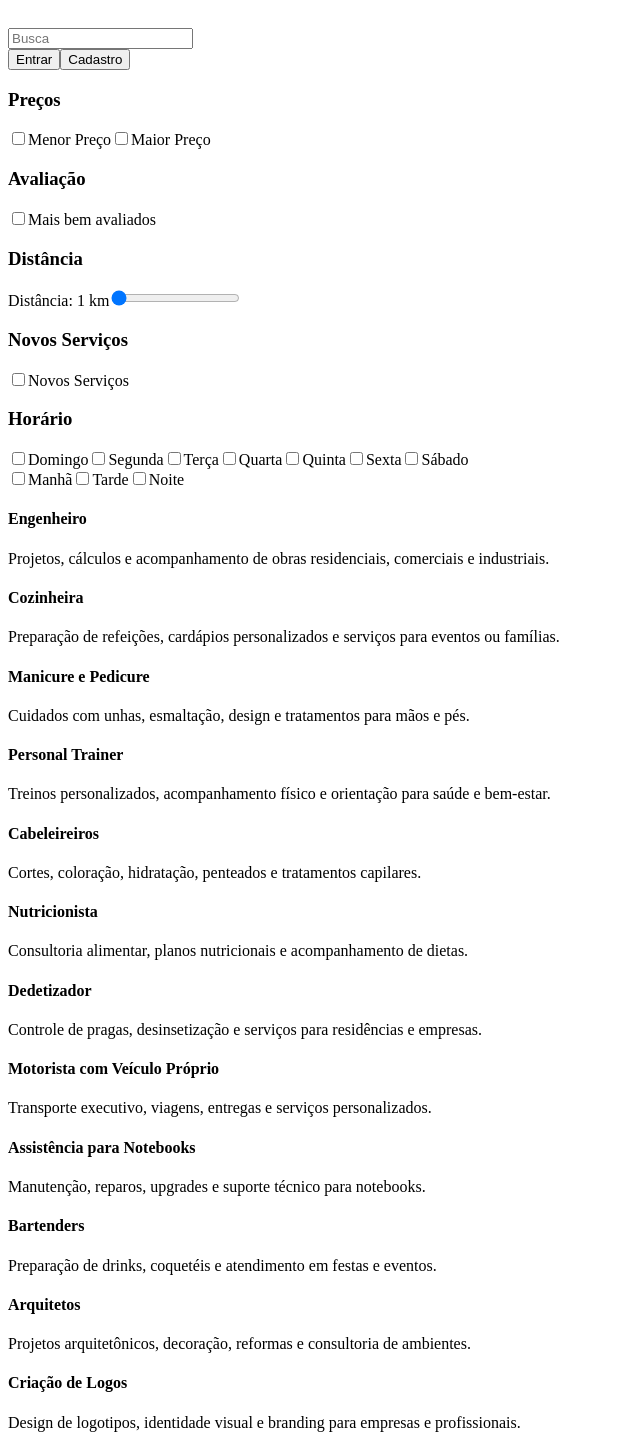
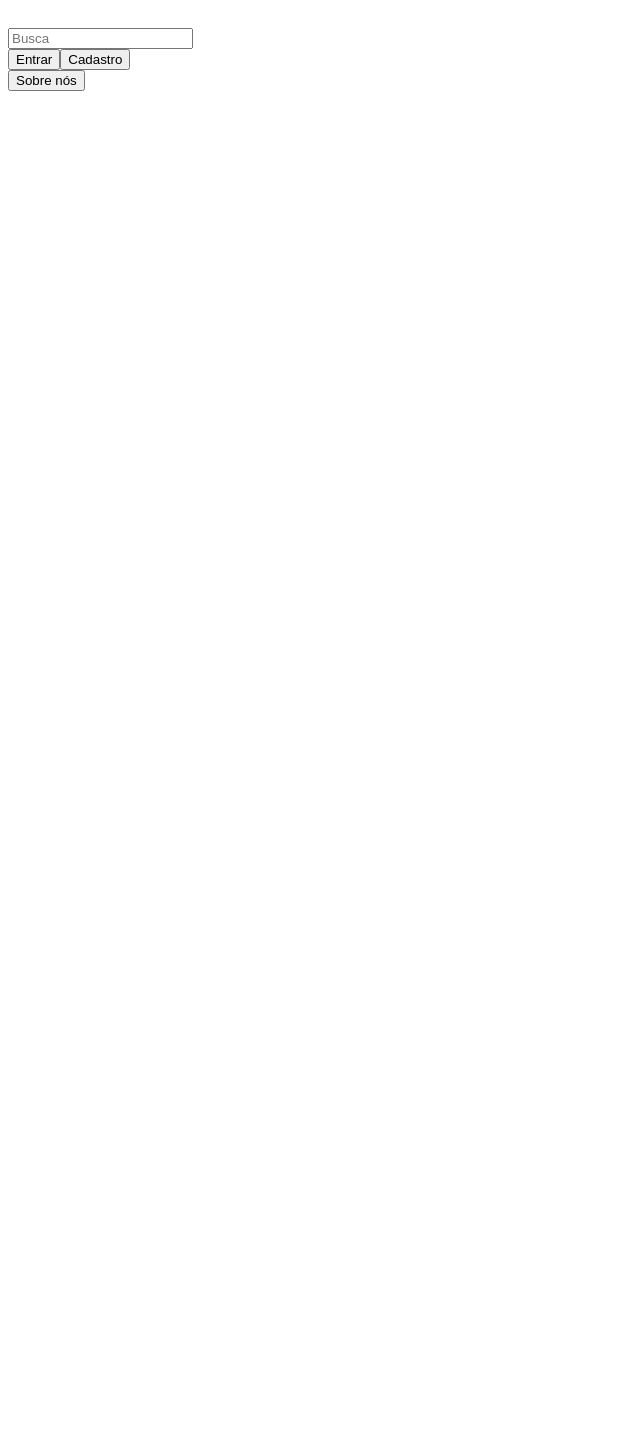
Before and after one commit to Rafalvs/GEMONA-PROJECT, a React (Vite) app in the folder Gemona-Prototype/: page /services in a window 1280 px wide. Shown: the part 240-1686 px from the top of the page, without its empty margins (0-640 px from the left). After the commit the page ends 800 px from the top, so only its background shows below. Built offline with nearby package versions, Linux system fonts and the light colour scheme.

Commit message:
Arrumando a bagunça

```diff
--- a/Gemona-Prototype/src/components/layout/Header.jsx
+++ b/Gemona-Prototype/src/components/layout/Header.jsx
@@ -1,4 +1,6 @@
 import { Link, useNavigate, useLocation } from 'react-router-dom';
+
+import Button from '../ui/Button';
 
 import logo from '../../assets/logo.png';
 
@@ -26,8 +28,8 @@ export default function Header() {
         </div>
         <div className="header-right">
             <>
-              <Link to="/login"><button>Entrar</button></Link>
-              <Link to="/register"><button>Cadastro</button></Link>
+              <Link to="/login"><Button>Entrar</Button></Link>
+              <Link to="/register"><Button>Cadastro</Button></Link>
             </>
         </div>
       </header>
--- /dev/null
+++ b/Gemona-Prototype/src/components/layout/Layout.jsx
@@ -0,0 +1,14 @@
+import Header from './Header';
+import Footer from './Footer';
+
+export default function Layout({ children, showFooter = true }) {
+  return (
+    <>
+      <Header />
+      <main>
+        {children}
+      </main>
+      {showFooter && <Footer />}
+    </>
+  );
+}
--- /dev/null
+++ b/Gemona-Prototype/src/components/ui/Button.jsx
@@ -0,0 +1,18 @@
+export default function Button({
+  children,
+  variant = 'primary',
+  type = 'button',
+  onClick,
+  ...props
+}) {
+  return (
+    <button
+      type={type}
+      onClick={onClick}
+      className={`btn btn--${variant}`}
+      {...props}
+    >
+      {children}
+    </button>
+  );
+}
--- a/Gemona-Prototype/src/pages/Checkout.jsx
+++ b/Gemona-Prototype/src/pages/Checkout.jsx
@@ -1,14 +1,11 @@
-import Header from "../components/layout/Header"
-import Footer from "../components/layout/Footer"
+import Layout from "../components/layout/Layout";
 
 export default function Checkout(){
     return(
-        <>
-            <Header />
-                <main>
-                    <h2>Checkout</h2>
-                </main>
-            <Footer />
-        </>
+        <Layout>
+            <main>
+                <h2>Checkout</h2>
+            </main>
+        </Layout>
     )
 }
--- a/Gemona-Prototype/src/pages/Services.jsx
+++ b/Gemona-Prototype/src/pages/Services.jsx
@@ -1,128 +1,12 @@
-import Header from "../components/layout/Header";
-import Footer from "../components/layout/Footer";
+import Layout from "../components/layout/Layout";
 import { useState } from "react";
 
 export default function Services(){
     const [distance, setDistance] = useState(1);
     return(
-        <>
-            <Header />
+        <Layout>
             <main className="services-layout">
-                <aside className="filters">
-                    <section className="filter-section">
-                        <h3>Preços</h3>
-                        <div>
-                            <input type="checkbox" id="menor-preco" />
-                            <label htmlFor="menor-preco">Menor Preço</label>
-                            <input type="checkbox" id="maior-preco" className="ml-1" />
-                            <label htmlFor="maior-preco" className="ml-1">Maior Preço</label>
-                        </div>
-                    </section>
-
-                    <section className="filter-section">
-                        <h3>Avaliação</h3>
-                        <div>
-                            <input type="checkbox" id="mais-avaliados" />
-                            <label htmlFor="mais-avaliados">Mais bem avaliados</label>
-                        </div>
-                    </section>
-
-                    <section className="filter-section">
-                        <h3>Distância</h3>
-                        <div>
-                            <span>Distância: {distance} km</span>
-                            <input type="range" min={1} max={20} value={distance} onChange={e => setDistance(e.target.value)} className="ml-1" />
-                        </div>
-                    </section>
-
-                    <section className="filter-section">
-                        <h3>Novos Serviços</h3>
-                        <div>
-                            <input type="checkbox" id="novos-servicos" />
-                            <label htmlFor="novos-servicos">Novos Serviços</label>
-                        </div>
-                    </section>
-
-                    <section className="filter-section">
-                        <h3>Horário</h3>
-                        <div className="weekdays">
-                            <input type="checkbox" id="domingo" />
-                            <label htmlFor="domingo">Domingo</label>
-                            <input type="checkbox" id="segunda" className="ml-05" />
-                            <label htmlFor="segunda" className="ml-05">Segunda</label>
-                            <input type="checkbox" id="terca" className="ml-05" />
-                            <label htmlFor="terca" className="ml-05">Terça</label>
-                            <input type="checkbox" id="quarta" className="ml-05" />
-                            <label htmlFor="quarta" className="ml-05">Quarta</label>
-                            <input type="checkbox" id="quinta" className="ml-05" />
-                            <label htmlFor="quinta" className="ml-05">Quinta</label>
-                            <input type="checkbox" id="sexta" className="ml-05" />
-                            <label htmlFor="sexta" className="ml-05">Sexta</label>
-                            <input type="checkbox" id="sabado" className="ml-05" />
-                            <label htmlFor="sabado" className="ml-05">Sábado</label>
-                        </div>
-                        <div className="shifts">
-                            <input type="checkbox" id="manha" />
-                            <label htmlFor="manha">Manhã</label>
-                            <input type="checkbox" id="tarde" className="ml-05" />
-                            <label htmlFor="tarde" className="ml-05">Tarde</label>
-                            <input type="checkbox" id="noite" className="ml-05" />
-                            <label htmlFor="noite" className="ml-05">Noite</label>
-                        </div>
-                    </section>
-                </aside>
-                <section className="services-grid">
-                    <div className="service-box">
-                        <h4>Engenheiro</h4>
-                        <p>Projetos, cálculos e acompanhamento de obras residenciais, comerciais e industriais.</p>
-                    </div>
-                    <div className="service-box">
-                        <h4>Cozinheira</h4>
-                        <p>Preparação de refeições, cardápios personalizados e serviços para eventos ou famílias.</p>
-                    </div>
-                    <div className="service-box">
-                        <h4>Manicure e Pedicure</h4>
-                        <p>Cuidados com unhas, esmaltação, design e tratamentos para mãos e pés.</p>
-                    </div>
-                    <div className="service-box">
-                        <h4>Personal Trainer</h4>
-                        <p>Treinos personalizados, acompanhamento físico e orientação para saúde e bem-estar.</p>
-                    </div>
-                    <div className="service-box">
-                        <h4>Cabeleireiros</h4>
-                        <p>Cortes, coloração, hidratação, penteados e tratamentos capilares.</p>
-                    </div>
-                    <div className="service-box">
-                        <h4>Nutricionista</h4>
-                        <p>Consultoria alimentar, planos nutricionais e acompanhamento de dietas.</p>
-                    </div>
-                    <div className="service-box">
-                        <h4>Dedetizador</h4>
-                        <p>Controle de pragas, desinsetização e serviços para residências e empresas.</p>
-                    </div>
-                    <div className="service-box">
-                        <h4>Motorista com Veículo Próprio</h4>
-                        <p>Transporte executivo, viagens, entregas e serviços personalizados.</p>
-                    </div>
-                    <div className="service-box">
-                        <h4>Assistência para Notebooks</h4>
-                        <p>Manutenção, reparos, upgrades e suporte técnico para notebooks.</p>
-                    </div>
-                    <div className="service-box">
-                        <h4>Bartenders</h4>
-                        <p>Preparação de drinks, coquetéis e atendimento em festas e eventos.</p>
-                    </div>
-                    <div className="service-box">
-                        <h4>Arquitetos</h4>
-                        <p>Projetos arquitetônicos, decoração, reformas e consultoria de ambientes.</p>
-                    </div>
-                    <div className="service-box">
-                        <h4>Criação de Logos</h4>
-                        <p>Design de logotipos, identidade visual e branding para empresas e profissionais.</p>
-                    </div>
-                </section>
             </main>
-            <Footer />
-        </>
+        </Layout>
     )
 }
--- a/Gemona-Prototype/src/pages/business/BusinessProfile.jsx
+++ b/Gemona-Prototype/src/pages/business/BusinessProfile.jsx
@@ -0,0 +1,11 @@
+import Layout from "../../components/layout/Layout"
+
+export default function BusinessProfile(){
+    return(
+        <Layout>
+            <main>
+                <h2>Business</h2>
+            </main>
+        </Layout>
+    )
+}
--- a/Gemona-Prototype/src/pages/business/CreateBusiness.jsx
+++ b/Gemona-Prototype/src/pages/business/CreateBusiness.jsx
@@ -1,14 +1,11 @@
-import Header from "../../components/layout/Header"
-import Footer from "../../components/layout/Footer"
+import Layout from "../../components/layout/Layout"
 
 export default function CreateBusiness(){
     return(
-        <>
-            <Header />
-                <main>
-                    <h2>Business</h2>
-                </main>
-            <Footer />
-        </>
+        <Layout>
+            <main>
+                <h2>Business</h2>
+            </main>
+        </Layout>
     )
 }
--- a/Gemona-Prototype/src/pages/user/Profile.jsx
+++ b/Gemona-Prototype/src/pages/user/Profile.jsx
@@ -1,16 +1,13 @@
-import Header from "../../components/layout/Header"
-import Footer from "../../components/layout/Footer"
+import Layout from "../../components/layout/Layout"
 
 export default function Profile(){
     return(
-        <>
-            <Header />
-                <main>
-                   <img id="profilePic"></img>
-                   <p id="username">Nome do Usuário</p>
+        <Layout>
+            <main>
+                <img id="profilePic"></img>
+                <p id="username">Nome do Usuário</p>
 
-                </main>
-            <Footer />
-        </>
+            </main>
+        </Layout>
     )
 }
```
Also changed, not shown: Gemona-Prototype/src/App.jsx (+7 -5 lines), Gemona-Prototype/src/pages/Home.jsx (+3 -6 lines), Gemona-Prototype/src/pages/user/Login.jsx (+8 -11 lines), Gemona-Prototype/src/pages/user/Register.jsx (+7 -10 lines).
